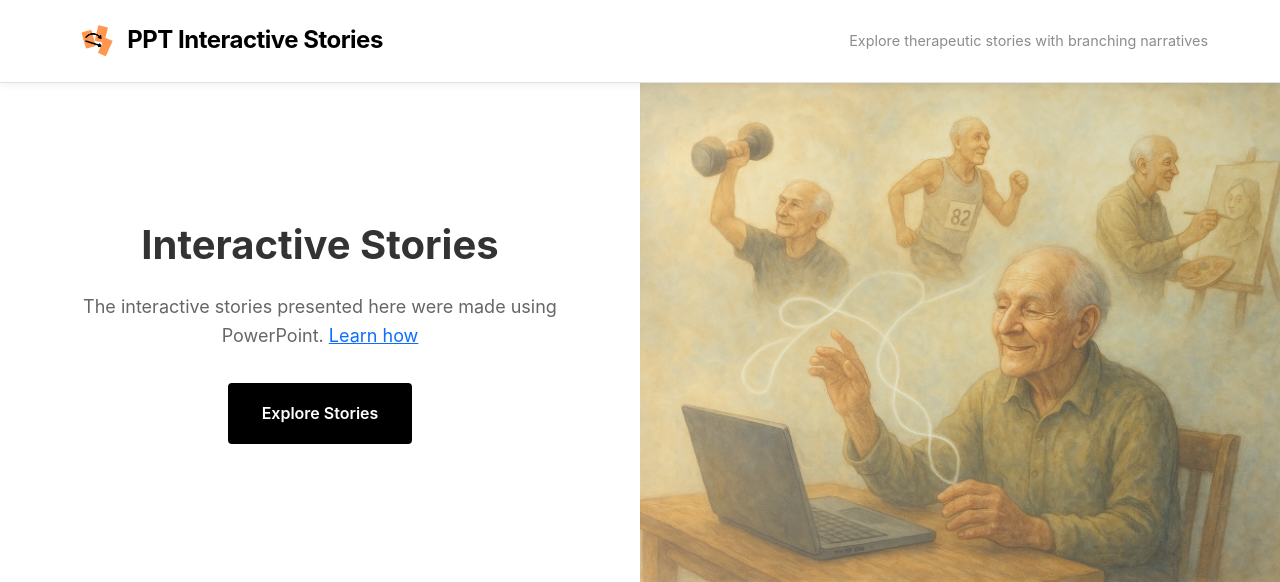
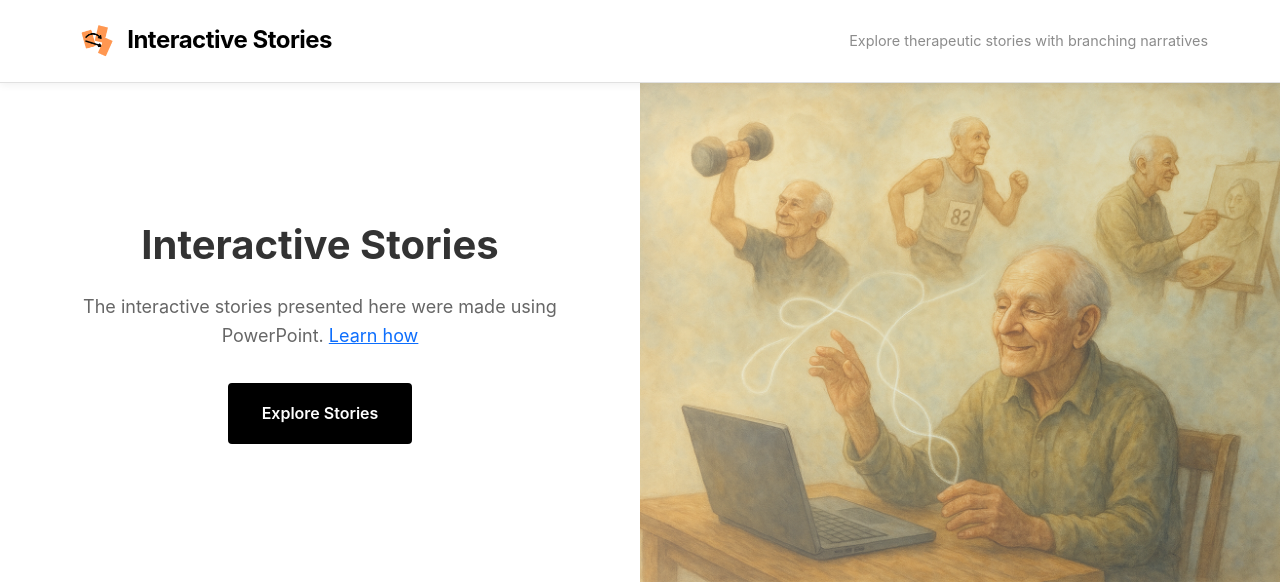
Before and after one commit to LeanKhan/interactivestories, a Flask app: page / in a window 1280 px wide. Shown: the top 582 px of the page. Run offline with Flask 3, Linux system fonts and the light colour scheme; some libraries are stand-ins or nearby versions.

Commit message:
feat: remove ppt from the title and add links to authors sites

```diff
--- a/templates/layout.html
+++ b/templates/layout.html
@@ -3,7 +3,7 @@
   <head>
     <meta charset="utf-8" />
     <meta http-equiv="X-UA-Compatible" content="IE=Edge" />
-    <title>PPT Interactive Stories - PDF Viewer</title>
+    <title>Interactive Stories</title>
     <meta name="viewport" content="width=device-width, initial-scale=1.0" />
     <meta
       name="description"
@@ -29,7 +29,7 @@
               alt="Interactive Stories Logo"
               class="nav-logo"
             />
-            PPT Interactive Stories
+            Interactive Stories
           </a>
         </div>
         <div>
@@ -66,7 +66,7 @@
         </div>
         <div class="footer-content">
           <p>
-            &copy; 2025 Emmanuel Segun-Lean & Celine Latulipe. All rights
+            &copy; 2025 <a href="https://e.segunlean.com/" target="_blank">Emmanuel Segun-Lean</a> & <a href="https://celinelatulipe.net/">Celine Latulipe</a>. All rights
             reserved.
           </p>
           <p>Interactive Stories</p>
```
